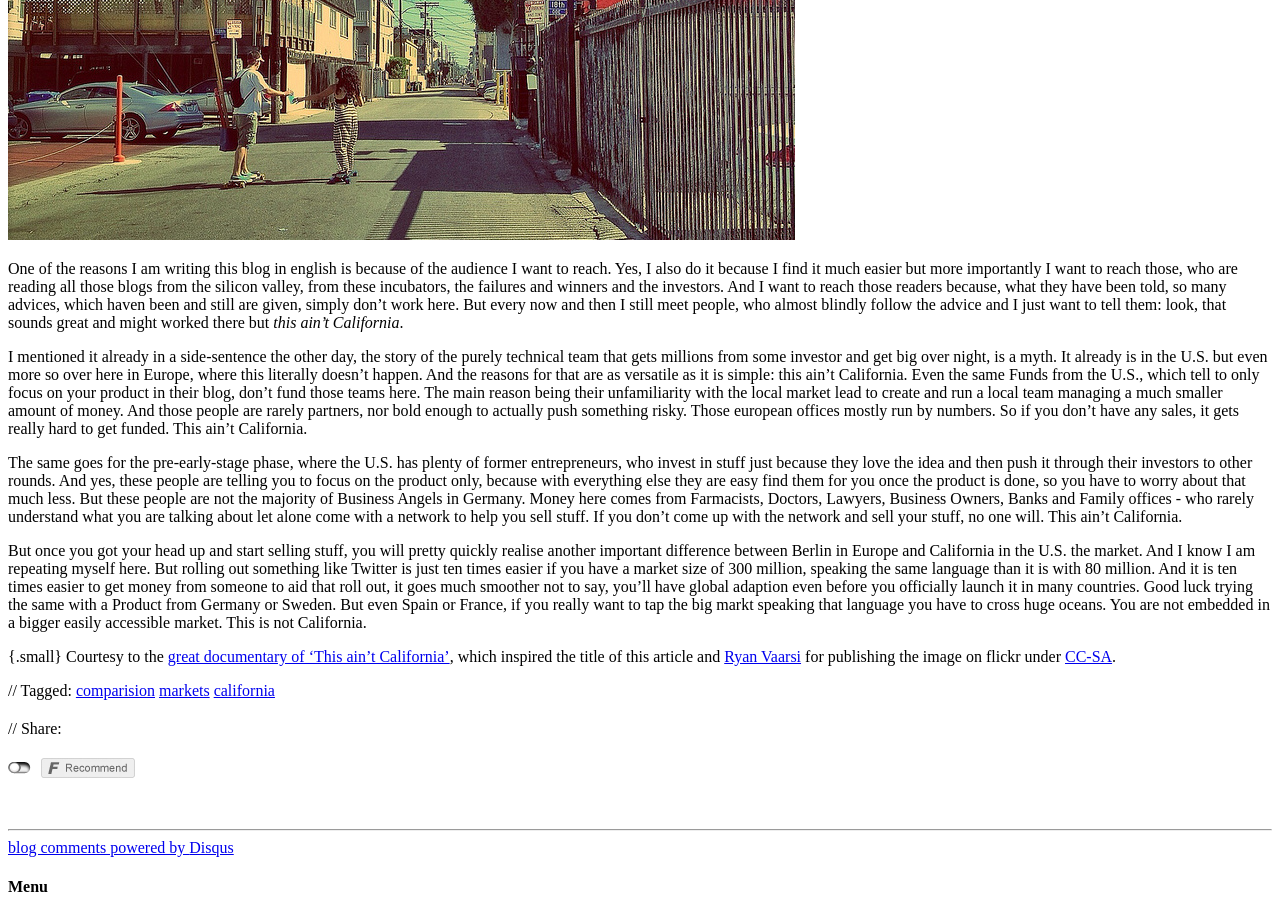
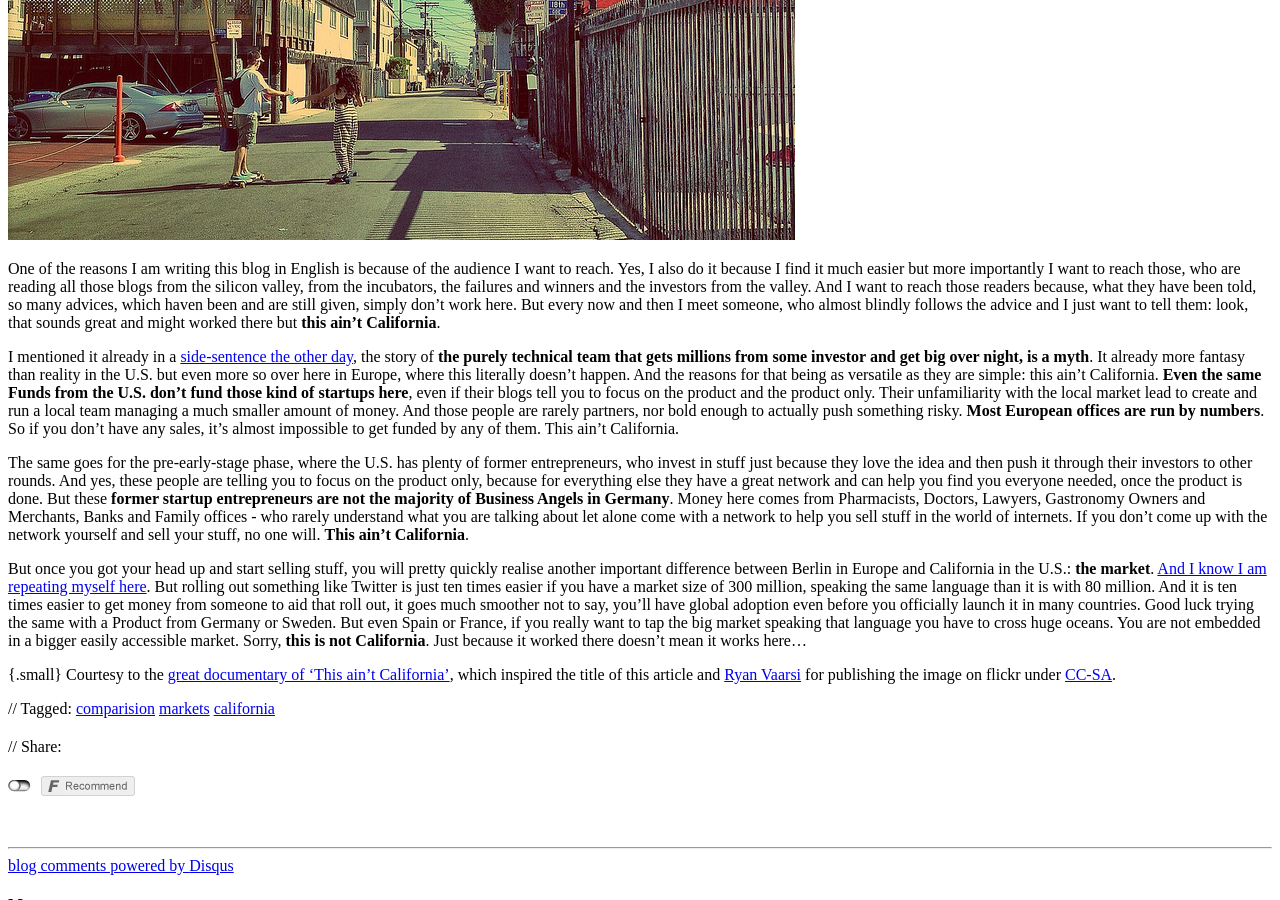
Before and after one commit to gnunicorn/blog, a Jekyll site: the page built from _posts/2013-08-08-this-aint-california.md, in a window 1280 px wide and 900 px high, scrolled down 389 px. Built offline with Jekyll 4.4.1, drawn with Linux system fonts in a browser that asks for light colours; nearby versions of some CDN libraries; comment, search, counter and statistics services are not loaded.

Commit message:
copyedit

```diff
--- a/_posts/2013-08-08-this-aint-california.md
+++ b/_posts/2013-08-08-this-aint-california.md
@@ -1,20 +1,20 @@
 ---
 layout: post
 title: "This ain't California"
-description: ""
+description: "One of the reasons I am writing this blog in English is because of the audience I want to reach. Yes, I also do it because I find it much easier but more importantly I want to reach those, who are reading all those blogs from the silicon valley, from the incubators, the failures and winners and the investors from the valley. And I want to reach those readers because, what they have been told, so many advices, which haven been and are still given, simply don't work here. But every now and then I meet someone, who almost blindly follows the advice and I just want to tell them: look, that sounds great and might worked there but **this ain't California**."
 category:
 tags: ["comparision", "markets", "california"]
 image: /assets/content/posts/california.jpg
 ---
 {% include JB/setup %}
 
-One of the reasons I am writing this blog in english is because of the audience I want to reach. Yes, I also do it because I find it much easier but more importantly I want to reach those, who are reading all those blogs from the silicon valley, from these incubators, the failures and winners and the investors. And I want to reach those readers because, what they have been told, so many advices, which haven been and still are given, simply don't work here. But every now and then I still meet people, who almost blindly follow the advice and I just want to tell them: look, that sounds great and might worked there but *this ain't California*.
+One of the reasons I am writing this blog in English is because of the audience I want to reach. Yes, I also do it because I find it much easier but more importantly I want to reach those, who are reading all those blogs from the silicon valley, from the incubators, the failures and winners and the investors from the valley. And I want to reach those readers because, what they have been told, so many advices, which haven been and are still given, simply don't work here. But every now and then I meet someone, who almost blindly follows the advice and I just want to tell them: look, that sounds great and might worked there but **this ain't California**.
 
-I mentioned it already in a side-sentence the other day, the story of the purely technical team that gets millions from some investor and get big over night, is a myth. It already is in the U.S. but even more so over here in Europe, where this literally doesn't happen. And the reasons for that are as versatile as it is simple: this ain't California. Even the same Funds from the U.S., which tell to only focus on your product in their blog, don't fund those teams here. The main reason being their unfamiliarity with the local market lead to create and run a local team managing a much smaller amount of money. And those people are rarely partners, nor bold enough to actually push something risky. Those european offices mostly run by numbers. So if you don't have any sales, it gets really hard to get funded. This ain't California.
+I mentioned it already in a [side-sentence the other day](/2013/07/25/build-teams-which-are-uncomfortable/), the story of **the purely technical team that gets millions from some investor and get big over night, is a myth**. It already more fantasy than reality in the U.S. but even more so over here in Europe, where this literally doesn't happen. And the reasons for that being as versatile as they are simple: this ain't California. **Even the same Funds from the U.S. don't fund those kind of startups here**, even if their blogs tell you to  focus on the product and the product only. Their unfamiliarity with the local market lead to create and run a local team managing a much smaller amount of money. And those people are rarely partners, nor bold enough to actually push something risky. **Most European offices are run by numbers**. So if you don't have any sales, it's almost impossible to get funded by any of them. This ain't California.
 
-The same goes for the pre-early-stage phase, where the U.S. has plenty of former entrepreneurs, who invest in stuff just because they love the idea and then push it through their investors to other rounds. And yes, these people are telling you to focus on the product only, because with everything else they are easy find them for you once the product is done, so you have to worry about that much less. But these people are not the majority of Business Angels in Germany. Money here comes from Farmacists, Doctors, Lawyers, Business Owners, Banks and Family offices - who rarely understand what you are talking about let alone come with a network to help you sell stuff. If you don't come up with the network and sell your stuff, no one will. This ain't California.
+The same goes for the pre-early-stage phase, where the U.S. has plenty of former entrepreneurs, who invest in stuff just because they love the idea and then push it through their investors to other rounds. And yes, these people are telling you to focus on the product only, because for everything else they have a great network and can help you find you everyone needed, once the product is done. But these **former startup entrepreneurs are not the majority of Business Angels in Germany**. Money here comes from Pharmacists, Doctors, Lawyers, Gastronomy Owners and Merchants, Banks and Family offices - who rarely understand what you are talking about let alone come with a network to help you sell stuff in the world of internets. If you don't come up with the network yourself and sell your stuff, no one will. **This ain't California**.
 
-But once you got your head up and start selling stuff, you will pretty quickly realise another important difference between Berlin in Europe and California in the U.S. the market. And I know I am repeating myself here. But rolling out something like Twitter is just ten times easier if you have a market size of 300 million, speaking the same language than it is with 80 million. And it is ten times easier to get money from someone to aid that roll out, it goes much smoother not to say, you'll have global adaption even before you officially launch it in many countries. Good luck trying the same with a Product from Germany or Sweden. But even Spain or France, if you really want to tap the big markt speaking that language you have to cross huge oceans. You are not embedded in a bigger easily accessible market. This is not California.
+But once you got your head up and start selling stuff, you will pretty quickly realise another important difference between Berlin in Europe and California in the U.S.: **the market**. [And I know I am repeating myself here](/2013/04/25/stuck-at-the-mid-level/). But rolling out something like Twitter is just ten times easier if you have a market size of 300 million, speaking the same language than it is with 80 million. And it is ten times easier to get money from someone to aid that roll out, it goes much smoother not to say, you'll have global adoption even before you officially launch it in many countries. Good luck trying the same with a Product from Germany or Sweden. But even Spain or France, if you really want to tap the big market speaking that language you have to cross huge oceans. You are not embedded in a bigger easily accessible market. Sorry, **this is not California**. Just because it worked there doesn't mean it works here...
 
 {.small}
 Courtesy to the [great documentary of 'This ain't California'](http://www.thisaintcalifornia.de/), which inspired the title of this article and [Ryan Vaarsi](http://www.flickr.com/photos/77799978@N00/8067623745/sizes/c/in/photostream/) for publishing the image on flickr under [CC-SA](http://creativecommons.org/licenses/by/2.0/).
```
